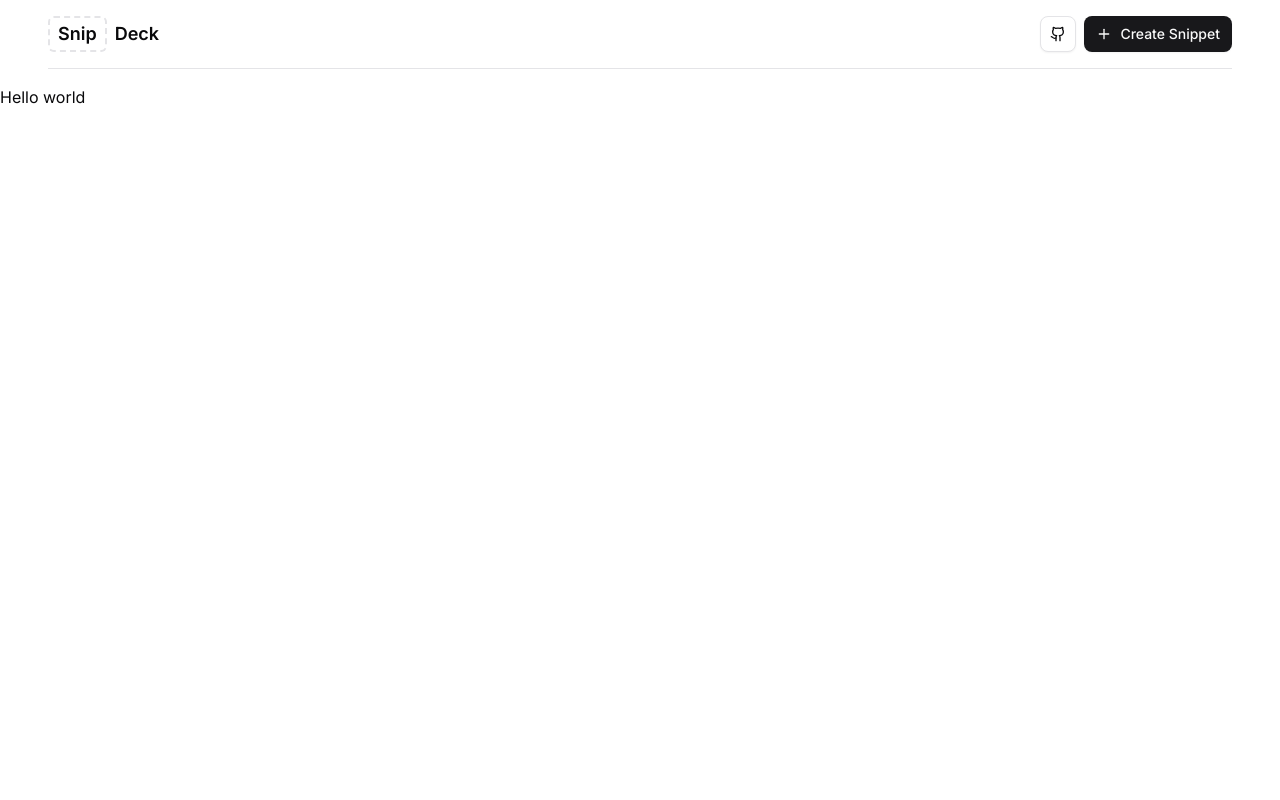
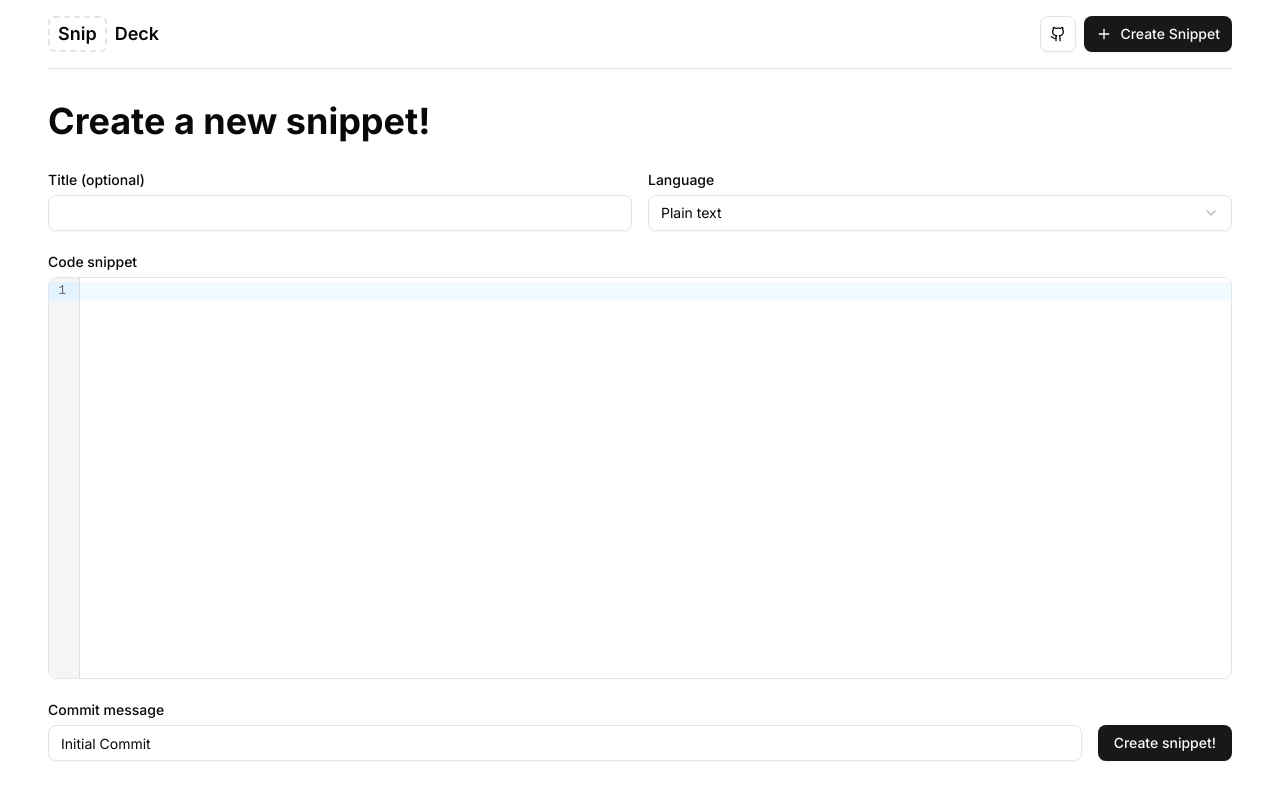
Before and after one commit to inclinedadarsh/snipdeck-frontend, a Next.js app: page / in a window 1280 px wide. Built offline with nearby package versions, Linux system fonts and the light colour scheme.

Commit message:
feat: create main page with all inputs

```diff
--- a/src/app/page.tsx
+++ b/src/app/page.tsx
@@ -1,3 +1,225 @@
+"use client";
+
+import { Button } from "@/components/ui/button";
+import { Input } from "@/components/ui/input";
+import { Label } from "@/components/ui/label";
+import {
+	Select,
+	SelectContent,
+	SelectGroup,
+	SelectItem,
+	SelectTrigger,
+	SelectValue,
+} from "@/components/ui/select";
+import { ViewContainer } from "@/components/ui/view-container";
+import { cpp } from "@codemirror/lang-cpp";
+import { html } from "@codemirror/lang-html";
+import { java } from "@codemirror/lang-java";
+import { javascript } from "@codemirror/lang-javascript";
+import { json } from "@codemirror/lang-json";
+import { markdown } from "@codemirror/lang-markdown";
+import { php } from "@codemirror/lang-php";
+import { python } from "@codemirror/lang-python";
+import { rust } from "@codemirror/lang-rust";
+import { sql } from "@codemirror/lang-sql";
+import CodeMirror from "@uiw/react-codemirror";
+import { useState } from "react";
+
+type LanguageValue =
+	| "html"
+	| "javascript"
+	| "typescript"
+	| "python"
+	| "c++"
+	| "markdown"
+	| "json"
+	| "rust"
+	| "java"
+	| "php"
+	| "sql"
+	| "txt";
+
+type Language = {
+	text: string;
+	value: LanguageValue;
+};
+
+const languages: Language[] = [
+	{
+		text: "Plain text",
+		value: "txt",
+	},
+	{
+		text: "HTML",
+		value: "html",
+	},
+	{
+		text: "JavaScript",
+		value: "javascript",
+	},
+	{
+		text: "TypeScript",
+		value: "typescript",
+	},
+	{
+		text: "Python",
+		value: "python",
+	},
+	{
+		text: "C++",
+		value: "c++",
+	},
+	{
+		text: "Markdown",
+		value: "markdown",
+	},
+	{
+		text: "JSON",
+		value: "json",
+	},
+	{
+		text: "Rust",
+		value: "rust",
+	},
+	{
+		text: "Java",
+		value: "java",
+	},
+	{
+		text: "PHP",
+		value: "php",
+	},
+	{
+		text: "SQL",
+		value: "sql",
+	},
+];
+
 export default function Home() {
-	return <h1>Hello world</h1>;
+	const [title, setTitle] = useState("");
+	const [language, setLanguage] = useState<LanguageValue>("txt");
+	const [code, setCode] = useState("");
+	const [commitMessage, setCommitMessage] = useState("Initial Commit");
+
+	const getLanguageExtension = (lang: LanguageValue) => {
+		switch (lang) {
+			case "javascript":
+			case "typescript":
+				return javascript();
+			case "python":
+				return python();
+			case "html":
+				return html();
+			case "c++":
+				return cpp();
+			case "markdown":
+				return markdown();
+			case "json":
+				return json();
+			case "rust":
+				return rust();
+			case "java":
+				return java();
+			case "php":
+				return php();
+			case "sql":
+				return sql();
+			default:
+				return [];
+		}
+	};
+
+	return (
+		<main className="">
+			<ViewContainer className="">
+				<h1 className="font-bold text-4xl my-8">
+					Create a new snippet!
+				</h1>
+				<div className="space-y-6">
+					<div className="flex gap-4 flex-col sm:flex-row">
+						<div className="space-y-2 w-full">
+							<Label htmlFor="title">Title (optional)</Label>
+							<Input
+								id="title"
+								value={title}
+								onChange={e => setTitle(e.target.value)}
+							/>
+						</div>
+						<div className="space-y-2 w-full">
+							<Label>Language</Label>
+							<Select
+								value={language}
+								onValueChange={(value: LanguageValue) =>
+									setLanguage(value)
+								}
+							>
+								<SelectTrigger className="w-full">
+									<SelectValue placeholder="Select a language" />
+								</SelectTrigger>
+								<SelectContent>
+									<SelectGroup>
+										{languages.map(lang => (
+											<SelectItem
+												key={lang.value}
+												value={lang.value}
+											>
+												{lang.text}
+											</SelectItem>
+										))}
+									</SelectGroup>
+								</SelectContent>
+							</Select>
+						</div>
+					</div>
+					<div className="space-y-2">
+						<Label>Code snippet</Label>
+						<div className=" border rounded-md overflow-hidden">
+							<CodeMirror
+								value={code}
+								height="400px"
+								extensions={[getLanguageExtension(language)]}
+								onChange={value => setCode(value)}
+								basicSetup={{
+									lineNumbers: true,
+									highlightActiveLineGutter: true,
+									highlightSpecialChars: true,
+									foldGutter: true,
+									drawSelection: true,
+									dropCursor: true,
+									allowMultipleSelections: true,
+									indentOnInput: true,
+									syntaxHighlighting: true,
+									bracketMatching: true,
+									closeBrackets: true,
+									autocompletion: true,
+									rectangularSelection: true,
+									crosshairCursor: true,
+									highlightActiveLine: true,
+									highlightSelectionMatches: true,
+									closeBracketsKeymap: true,
+									searchKeymap: true,
+									foldKeymap: true,
+									completionKeymap: true,
+									lintKeymap: true,
+								}}
+							/>
+						</div>
+					</div>
+					<div className="flex gap-4 items-end flex-col md:flex-row">
+						<div className="space-y-2 w-full">
+							<Label htmlFor="commit">Commit message</Label>
+							<Input
+								id="commit"
+								value={commitMessage}
+								onChange={e => setCommitMessage(e.target.value)}
+							/>
+						</div>
+						<Button className="cursor-pointer">
+							Create snippet!
+						</Button>
+					</div>
+				</div>
+			</ViewContainer>
+		</main>
+	);
 }
```
